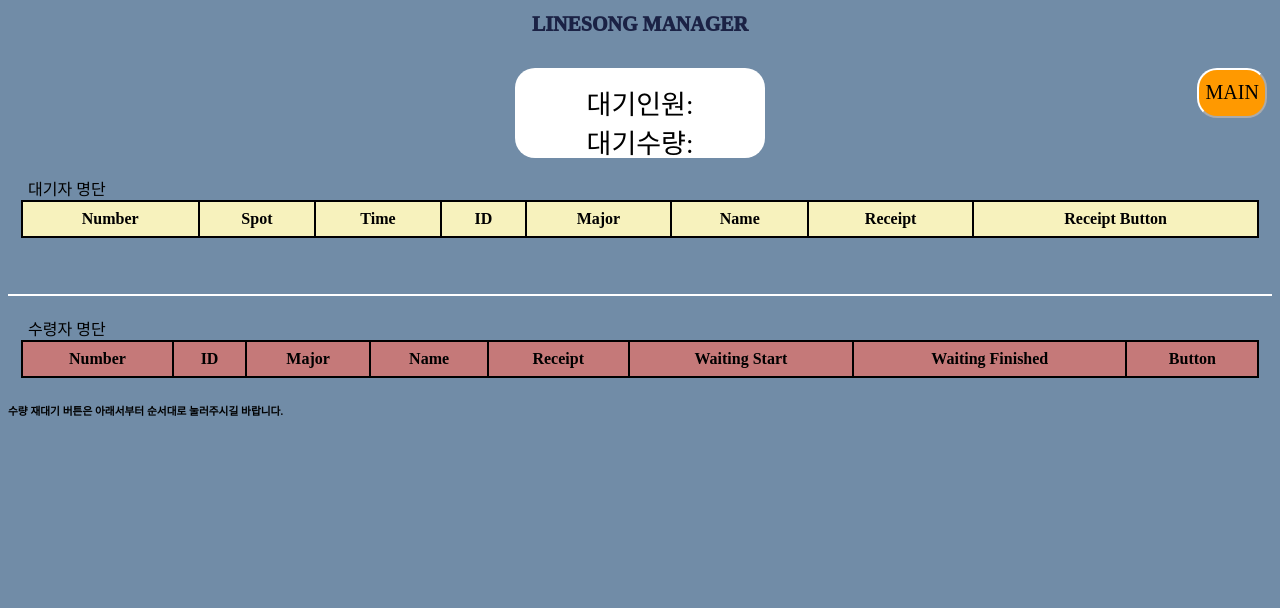
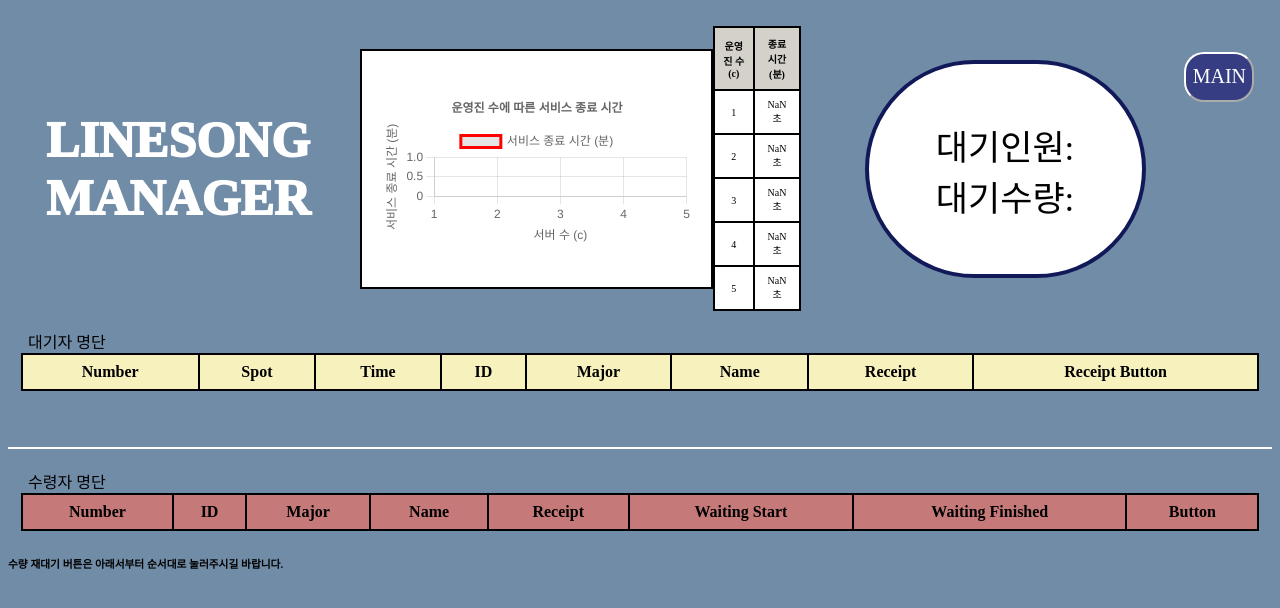
Before and after one commit to SA-ILGO/SW_WEB2, a website: page public/manage.html in a window 1280 px wide. Drawn offline with nearby package versions, Linux system fonts and the light colour scheme; no server answers; a web font is replaced by a local one.

Commit message:
[FEAT] 매니저 페이지에 데이터 분석 결과 삽입

```diff
--- a/public/js/manage.js
+++ b/public/js/manage.js
@@ -288,18 +288,12 @@ document.getElementById('mainpageBtn').onclick = function() {
 };
 
 window.onload = async () => {
-    UpdateSpot();
-    FetchUsers();
-    FetchQuantity();
-
     const fetchData = async () => {
+        console.log("fetchData");
         await FetchUsers();   // users 데이터 가져오기
         await FetchQuantity(); // quantity 데이터 가져오기
         await UpdateSpot();
     };
-
-    // 10초마다 fetchData 함수 호출
-    setInterval(fetchData, 5000); // 과부화 우려로 길게 잡음
 
     // 전역 스코프에 함수 할당
     window.closePopup = closePopup;
@@ -307,7 +301,80 @@ window.onload = async () => {
 
     // 초기 데이터 로드 및 주기적 업데이트
     await fetchData();
+    await updateServerCompletionTime();
     setInterval(fetchData, 5000); // 과부하 우려
+    setInterval(updateServerCompletionTime, 5000); // 과부하 우려
 
 
 };
+
+const mu = 6; // 서비스 속도 (명/분)
+
+    // 서비스 종료 시간 계산 함수
+function calculateServiceCompletionTime(n, c, mu) {
+    return Math.ceil(n / c) * (1 / mu);
+}
+
+// 차트 업데이트 함수
+let serviceCompletionTimeChart;
+function updateServerCompletionTime() {
+    console.log("updateServerCompletionTime");
+    const totalCustomers = parseInt(document.getElementById('numberOfStudents').textContent);
+
+    const cValues = [1, 2, 3, 4, 5];
+    const completionTimes = cValues.map(c => calculateServiceCompletionTime(totalCustomers, c, mu)); // 분 단위로 변환
+
+    // 기존 차트가 있으면 제거
+    if (serviceCompletionTimeChart) {
+        serviceCompletionTimeChart.destroy();
+    }
+
+    const ctx = document.getElementById('serviceCompletionTimeChart').getContext('2d');
+    serviceCompletionTimeChart = new Chart(ctx, {
+        type: 'line',
+        data: {
+            labels: cValues,
+            datasets: [{
+                label: '서비스 종료 시간 (분)',
+                data: completionTimes,
+                borderColor: 'rgba(255, 0, 0, 1)',
+                tension: 0.1
+            }]
+        },
+        options: {
+            scales: {
+                y: {
+                    beginAtZero: true,
+                    title: {
+                        display: true,
+                        text: '서비스 종료 시간 (분)'
+                    }
+                },
+                x: {
+                    title: {
+                        display: true,
+                        text: '서버 수 (c)'
+                    }
+                }
+            },
+            responsive: true,
+            plugins: {
+                title: {
+                    display: true,
+                    text: '운영진 수에 따른 서비스 종료 시간'
+                }
+            }
+        }
+    });
+    const serverCalRes = document.getElementById('serverCalRes').querySelector('tbody');
+    serverCalRes.innerHTML = ''; // 기존 결과 초기화
+
+    for (let i = 0; i < cValues.length; i++) {
+        const serverTime = document.createElement('tr');
+        serverTime.innerHTML = `
+            <td>${cValues[i]}</td>
+            <td>${completionTimes[i].toFixed(1)} 초</td>
+        `;
+        serverCalRes.appendChild(serverTime);
+    }
+}
--- a/public/manage.html
+++ b/public/manage.html
@@ -5,15 +5,27 @@
     <meta name="viewport" content="width=device-width, initial-scale=1.0">
     <title>User List</title>
     <link href="style/manage.css" rel="stylesheet" type="text/css"/>
+    <script src="https://cdnjs.cloudflare.com/ajax/libs/Chart.js/3.7.0/chart.min.js"></script>
 </head>
 <body>
-    <h1>LINESONG MANAGER</h1><br>
-    <div id="mmckChartContainer"></div>
+    <br>
     <button id="mainpageBtn">MAIN</button>
-
-    <div id="quantityContainter">
-        대기인원: <span id="numberOfStudents"> </span> <br>
-        대기수량: <span id="remainingQuantity"></span>
+    <div class="horizonal">
+        <h1>LINESONG<br>MANAGER</h1>
+        <div id="serverCalContainer" class="horizonal">
+            <canvas id="serviceCompletionTimeChart"></canvas>
+        </div>
+        <table id="serverCalRes">
+            <thead>
+                <th>운영진 수 (c)</th>
+                <th>종료 시간 (분)</th>
+            </thead>
+            <tbody></tbody>
+        </table>
+        <div id="quantityContainer">    <br>
+            대기인원: <span id="numberOfStudents"> </span> <br>
+            대기수량: <span id="remainingQuantity"></span>
+        </div>
     </div>
     <!-- 팝업창 추가 -->
     <div id="analysisPopup" class="popup" style="display: none;">
--- a/public/style/manage.css
+++ b/public/style/manage.css
@@ -16,8 +16,9 @@ body {
 }
 
 h1 {
-    color: rgb(27, 34, 69);
-    font-size: 20px;
+    margin-left: 3%;
+    color: white;
+    font-size: 50px;
     text-align: center;
     font-weight: 1000;
 }
@@ -44,6 +45,7 @@ td {
     background-color: #ffffff;
 }
 
+
 .horizonal {
     display: flex;
     flex-direction: row;
@@ -66,18 +68,49 @@ td {
     height: 40px;
 }
 
-#quantityContainter {
-    border: #575757;
-    border-width: 30px;
-    border-radius: 20px;
+#serverNum {
+    justify-content: center;
+    align-items: center;
+    height: 20px;
+    width: 35px;
+    font-size: 20px;
+
+}
+#quantityContainer {
+    border: 4px solid rgb(17, 25, 89);
+    border-radius: 500px;
     font-family: 'GongGothicMedium';
-    font-size: 27px;
+    font-size: 35px;
     text-align: center;
-    margin: auto;
     padding: 15px;
-    height: 60px;
-    width: 220px;
-    background-color: #ffffff   ;
+    height: 180px;
+    width: 350px;
+    background-color: #ffffff;
+    margin-right: 10%;
+}
+
+#serverCalContainer {
+    border: 2px solid black;
+    width: 33%;
+    font-family: 'GongGothicMedium';
+    text-align: center;
+    padding: 18px;
+    height: 200px;
+    width: 450px;
+    background-color: #ffffff;
+    margin-left: 4%;
+
+}
+#serverCalRes {
+    height: 240px;
+    font-size: 10px;
+    width: 10%;
+    margin-right: 5%;
+}
+
+
+#serverCalRes th{
+    background-color: #d4d1cb;
 }
 
 #mainpageBtn {
@@ -90,7 +123,10 @@ td {
     font-size: 20px;
     border-radius: 20px;
     border-color: white;
-    background-color: #ff9900;
+    color: white;
+    background-color: #373d83;
+    margin-right: 1%;
+    margin-top: 2%;
 }
 
 #waitingUserTable th {
```
Also changed, not shown: public/linesong.html (+85 -42 lines).
